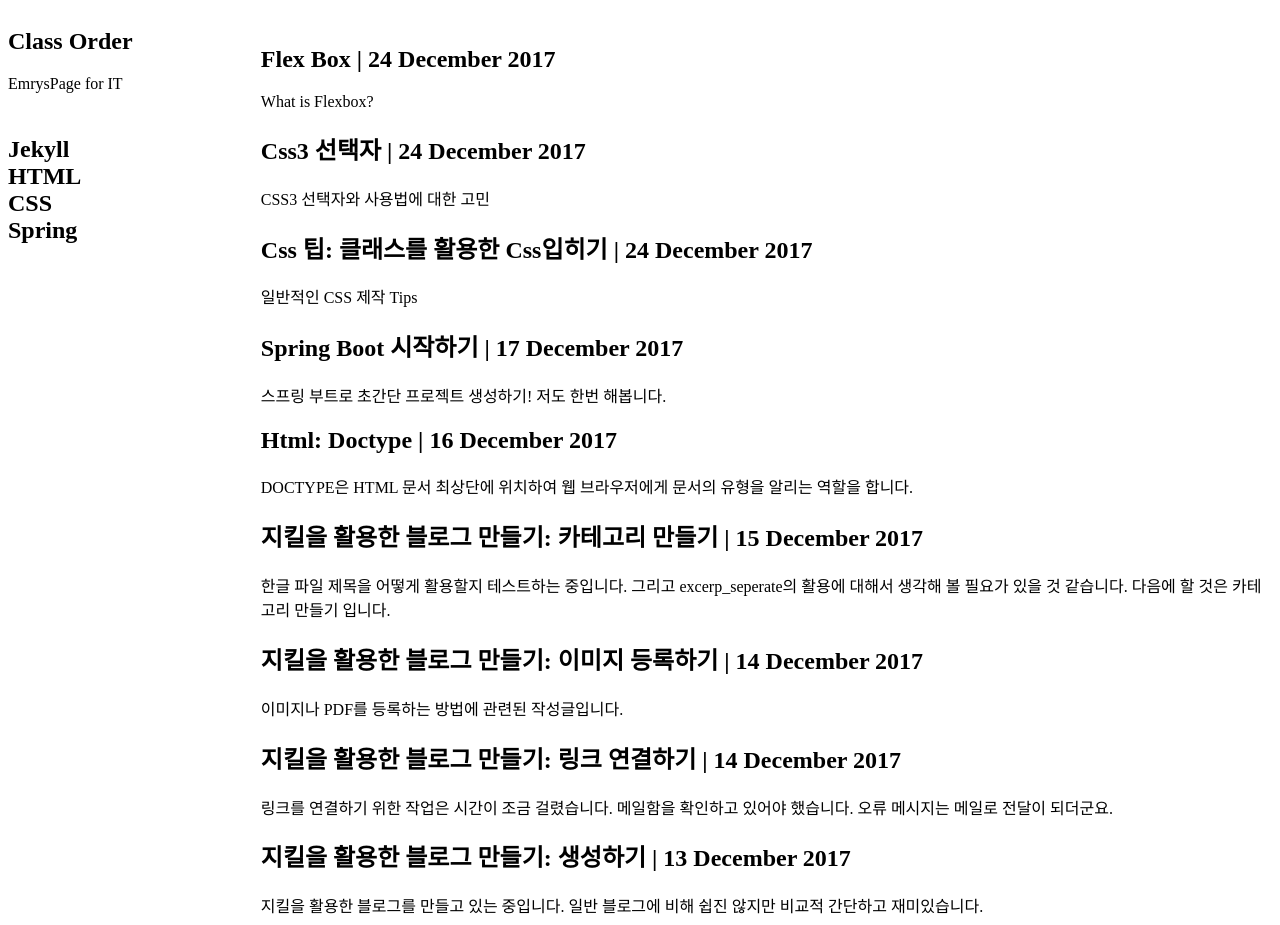
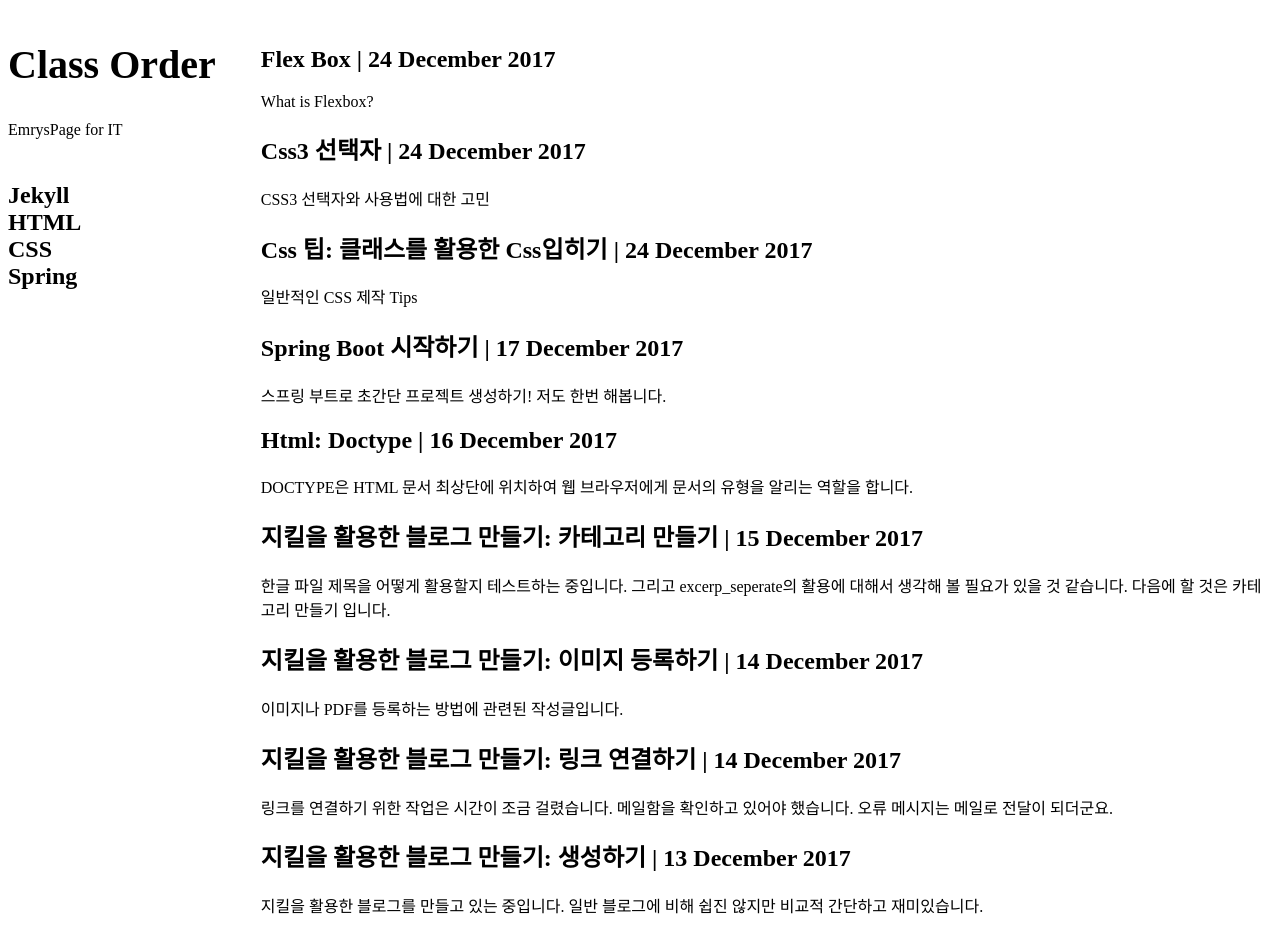
Before and after one commit to ProjectTavern/deprecated-winterguard.github.io, a Jekyll site: the page built from index.html, in a window 1280 px wide and 925 px high. Built offline with Jekyll 4.4.1, drawn with Linux system fonts in a browser that asks for light colours; nearby versions of some CDN libraries; the list of posts is cut into pages by our own code.

Commit message:
제목 빡시게

```diff
--- a/_includes/main_title.html
+++ b/_includes/main_title.html
@@ -1,4 +1,4 @@
 <section>
-    <h1><a href="https://classorder.github.io">Class Order</a></h1>
+    <h1 style="font-size:2.5em; font-weight:bolder"><a href="https://classorder.github.io">Class Order</a></h1>
     <p>EmrysPage for IT</p>
 </section>
```
